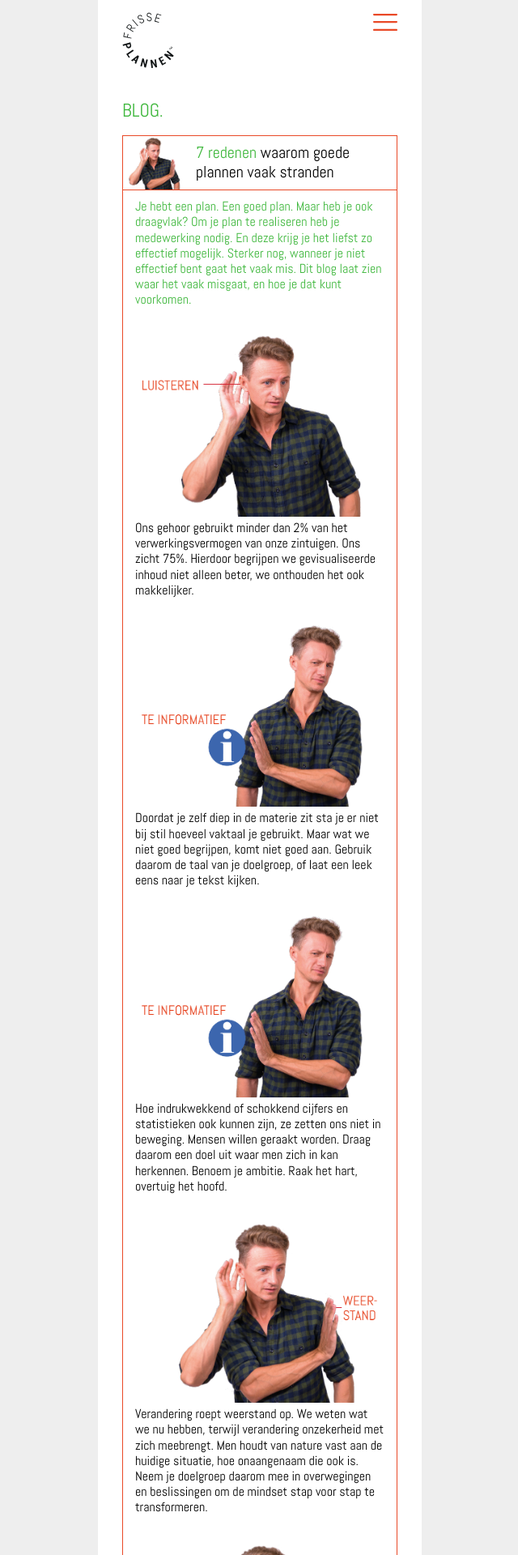
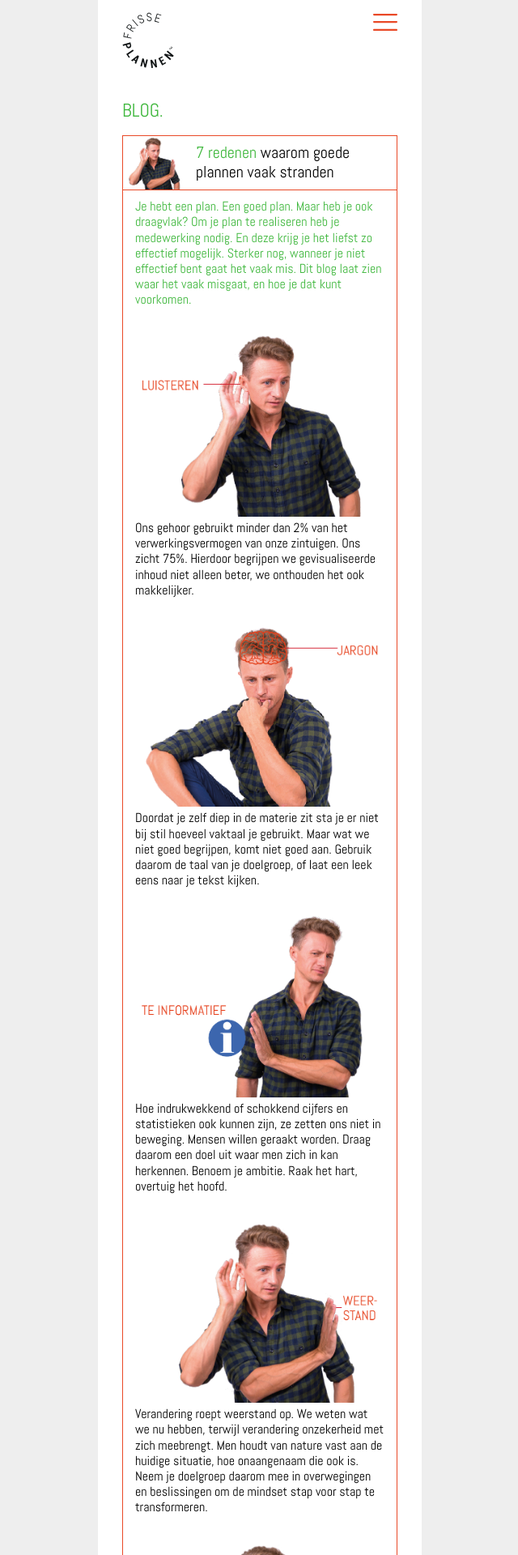
Before and after one commit to jhvanderschee/carli_d, a Jekyll site: the page built from _posts/2019-01-02-blog-7-valkuilen.md, in a window 1280 px wide. Shown: the top 1920 px of the page at 81% size, without its empty margins (319-959 px from the left). Built offline with Jekyll 4.4.1, drawn with Linux system fonts in a browser that asks for light colours.

Commit message:
Updated 2 files via CloudCannon

```diff
--- a/_posts/2019-01-02-blog-7-valkuilen.md
+++ b/_posts/2019-01-02-blog-7-valkuilen.md
@@ -10,7 +10,7 @@
 
 ![](/uploads/blog-valkuilen-33.png)<br>Ons gehoor gebruikt minder dan 2% van het verwerkingsvermogen van onze zintuigen. Ons zicht 75%. Hierdoor begrijpen we gevisualiseerde inhoud niet alleen beter, we onthouden het ook makkelijker.
 
-![](/uploads/blog-valkuilen-39.png)<br>Doordat je zelf diep in de materie zit sta je er niet bij stil hoeveel vaktaal je gebruikt. Maar wat we niet goed begrijpen, komt niet goed aan. Gebruik daarom de taal van je doelgroep, of laat een leek eens naar je tekst kijken.&nbsp;
+![](/uploads/blog-valkuilen-40.png)<br>Doordat je zelf diep in de materie zit sta je er niet bij stil hoeveel vaktaal je gebruikt. Maar wat we niet goed begrijpen, komt niet goed aan. Gebruik daarom de taal van je doelgroep, of laat een leek eens naar je tekst kijken.&nbsp;
 
 ![](/uploads/blog-valkuilen-39.png)<br>Hoe indrukwekkend of schokkend cijfers en statistieken ook kunnen zijn, ze zetten ons niet in beweging. Mensen willen geraakt worden. Draag daarom een doel uit waar men zich in kan herkennen. Benoem je ambitie. Raak het hart, overtuig het hoofd. &nbsp;
 
```
Also changed, not shown: uploads/blog-valkuilen-40.png (added).
